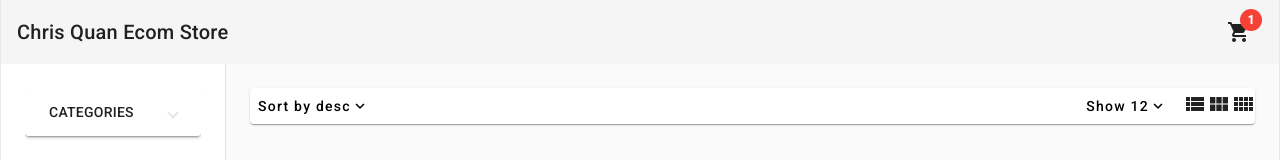
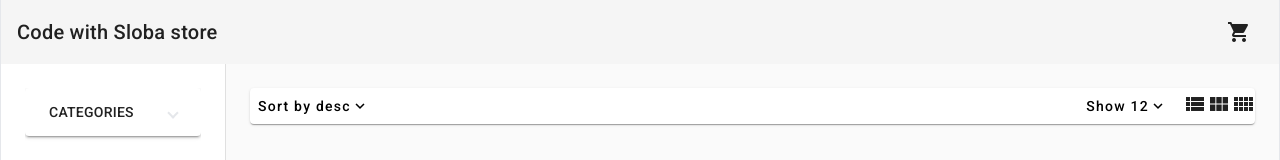
Before and after one commit to Chris-Quan/Ecom-Web-Store, an Angular app: page /home in a window 1280 px wide. Shown: the top 160 px of the page. Built offline with nearby package versions, Linux system fonts and the light colour scheme.

Commit message:
implemented cart menu system

```diff
--- a/src/app/app.component.ts
+++ b/src/app/app.component.ts
@@ -1,14 +1,24 @@
-import { Component } from '@angular/core';
+import { Component, OnInit } from '@angular/core';
+import { Cart } from './models/cart.model';
+import { CartService} from './services/cart.service'
 
 @Component({
   selector: 'app-root',
   template: `
-  <app-header></app-header>
+  <app-header [cart]="cart"></app-header>
   <router-outlet></router-outlet>
 
   `,
   styles: []
 })
-export class AppComponent {
-  title = 'store';
+export class AppComponent implements OnInit {
+  cart: Cart = { items: [] };
+
+  constructor(private cartService: CartService) {}
+
+  ngOnInit() {
+    this.cartService.cart.subscribe((_cart) => {
+      this.cart = _cart;
+    });
+  }
 }
--- a/src/app/components/header/header.component.html
+++ b/src/app/components/header/header.component.html
@@ -1,52 +1,48 @@
-<mat-toolbar class ="justify-between max-w-7xl mx-auto border-x">
-    <a routerLink="home">Chris Quan Ecom Store</a>
+<mat-toolbar class="justify-between max-w-7xl mx-auto border-x">
+  <a routerLink="home">Code with Sloba store</a>
   <button mat-icon-button [matMenuTriggerFor]="menu">
     <mat-icon
-      [matBadge]="1"
-      matBadgeColor ="warn"
+      [matBadge]="itemsQuantity"
+      [matBadgeHidden]="!itemsQuantity"
       matBadgeColor="warn"
       >shopping_cart</mat-icon
     >
   </button>
-    <mat-menu #menu = "matMenu">
-      <div class = "p-3 divide-y divide-solid">
-        <div class = "pb-3 flex justify-between">
-          <span class = "mr-16">1 Items</span>
+  <mat-menu #menu="matMenu">
+    <div class="p-3 divide-y divide-solid">
+      <div class="pb-3 flex justify-between">
+        <span class="mr-16">{{ cart.items.length }} items</span>
         <a routerLink="cart">View Cart</a>
       </div>
-
-        <div class = "py-3">
-          <div class = "flex justify-between font-light mb-2">
-            Keyboard x 1
-            <!--angular expression-->
-            <span class = "font-bold">{{ '150' | currency}}</span>
-          </div>
-          <div class = "flex justify-between font-light mb-2">
-            Keyboard x 1
-            <!--angular expression-->
-            <span class = "font-bold">{{ '150' | currency}}</span>
-          </div>
-          <div class = "flex justify-between font-light mb-2">
-            Keyboard x 1
-            <!--angular expression-->
-            <span class = "font-bold">{{ '150' | currency}}</span>
+      <div *ngIf="cart.items.length" class="py-3">
+        <div
+          *ngFor="let item of cart.items"
+          class="flex justify-between font-light mb-2"
+        >
+          {{ item.name }} x {{ item.quantity }}
+          <span class="font-bold not-italic">{{ item.price | currency }}</span>
         </div>
       </div>
-        <div class = "flex jutify-between py-3 font-light">
+      <div class="flex justify-between py-3 font-light">
         Total:
-          <span class="font-bold">{{ '450' | currency}}</span>
+        <span class="font-bold not-italic">{{
+          getTotal(cart.items) | currency
+        }}</span>
       </div>
-        <div class = "pt-3 flex justify-between">
-          <button class ="bg-rose-600 text-white rounded-full w-9 h-9">
+      <div class="pt-3 flex justify-between">
+        <button
+          (click)="onClearCart()"
+          class="bg-rose-600 text-white rounded-full w-9 h-9"
+        >
           <mat-icon>remove_shopping_cart</mat-icon>
         </button>
         <button
           routerLink="cart"
-            class ="bg-green-600 text-white rounded-full w-9 h-9">
+          class="bg-green-600 text-white rounded-full w-9 h-9"
+        >
           <mat-icon>shopping_cart_checkout</mat-icon>
         </button>
-
       </div>
     </div>
   </mat-menu>
-<mat-menu #menu="matMenu">
+</mat-toolbar>
--- a/src/app/components/header/header.component.ts
+++ b/src/app/components/header/header.component.ts
@@ -1,11 +1,35 @@
-//$ ng g c home
-import { Component } from '@angular/core';
+import { Component, Input } from '@angular/core';
+import { Cart, CartItem } from 'src/app/models/cart.model';
+import { CartService } from 'src/app/services/cart.service';
 
 @Component({
   selector: 'app-header',
   templateUrl: './header.component.html',
-
 })
 export class HeaderComponent {
+  private _cart: Cart = { items: [] };
+  itemsQuantity = 0;
 
+  @Input()
+  get cart(): Cart {
+    return this._cart;
+  }
+
+  set cart(cart: Cart) {
+    this._cart = cart;
+
+    this.itemsQuantity = cart.items
+      .map((item) => item.quantity)
+      .reduce((prev, curent) => prev + curent, 0);
+  }
+
+  constructor(private cartService: CartService) {}
+
+  getTotal(items: CartItem[]): number {
+    return this.cartService.getTotal(items);
+  }
+
+  onClearCart(): void {
+    this.cartService.clearCart();
+  }
 }
--- a/src/app/services/cart.service.ts
+++ b/src/app/services/cart.service.ts
@@ -28,6 +28,19 @@
   console.log(this.cart.value);
   }
 
+  getTotal(items: Array<CartItem>): number {
+    return items.
+      map((item) => item.price * item.quantity)
+      .reduce((prev, current) => prev+current,0);
 
+  }
+
+  clearCart(): void{
+    this.cart.next({ items:[]});
+    this._snackBar.open('Cart is cleared.', 'Ok', {
+      duration:3000
+    })
+
+  }
 
 }
```
Lines whose indentation alone changed are shown as unchanged.
